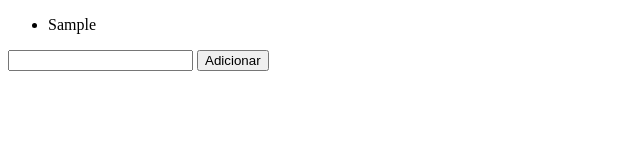
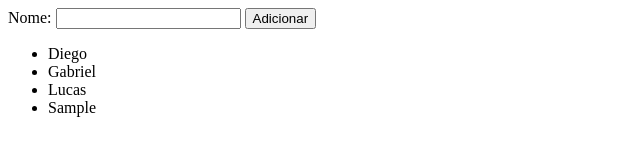
Before and after one commit to rutefernandes/rocketseat-starter-exercicios, a plain HTML site: page JavaScript/modulo-02/questao-03e04.html in a window 1280 px wide. Both pictures are taken after typing "Sample" into the empty fields and a click on the button "Adicionar". Shown: the whole page, without its empty margins (0-640 px from the left). Drawn offline with Linux system fonts and the light colour scheme.

Commit message:
Update questao-03e04.html

```diff
--- a/JavaScript/modulo-02/questao-03e04.html
+++ b/JavaScript/modulo-02/questao-03e04.html
@@ -6,29 +6,32 @@
     <title>Document</title>
 </head>
 <body>
-
-    <ul id="lista" >
+    Nome: <input type="text" name="nome">
+    <button onClick="adicionar()">Adicionar</button>
+    <ul id="lista">
 
     </ul>
 
+    <script>
+        var nomes = ["Diego", "Gabriel", "Lucas"];
+        listar();
+        function adicionar(){
+            adicionarItem(document.querySelector('input').value);
+            document.querySelector('input').value = " ";
+        }
 
-    <input type="text" id="nome">
-    <button onClick="createNewElement()">Adicionar</button>
+        function adicionarItem(el){
+            nomes = [];
+            nomes.push(el);
+            listar();
 
-    <script>
-        function createNewElement(){
-           var nome  = document.querySelector('input#nome');
-           listar(nome.value);
-           nome.value = "";
         }
-        function listar(el){
-            var todos = [];
-            todos.push(el);
-            var lista = document.querySelector('ul#lista');
-            for(i=0; i< todos.length; ++i){
-                var listElement = document.createElement('li');
-                listElement.innerHTML = todos[i];
-                lista.appendChild(listElement);
+
+        function listar(){
+            for(i=0; i< nomes.length; ++i ){
+                    var novoItem = document.createElement('li');
+                    novoItem.innerHTML = nomes[i];
+                    document.querySelector('ul').appendChild(novoItem);
             }
         }
     </script>
```
